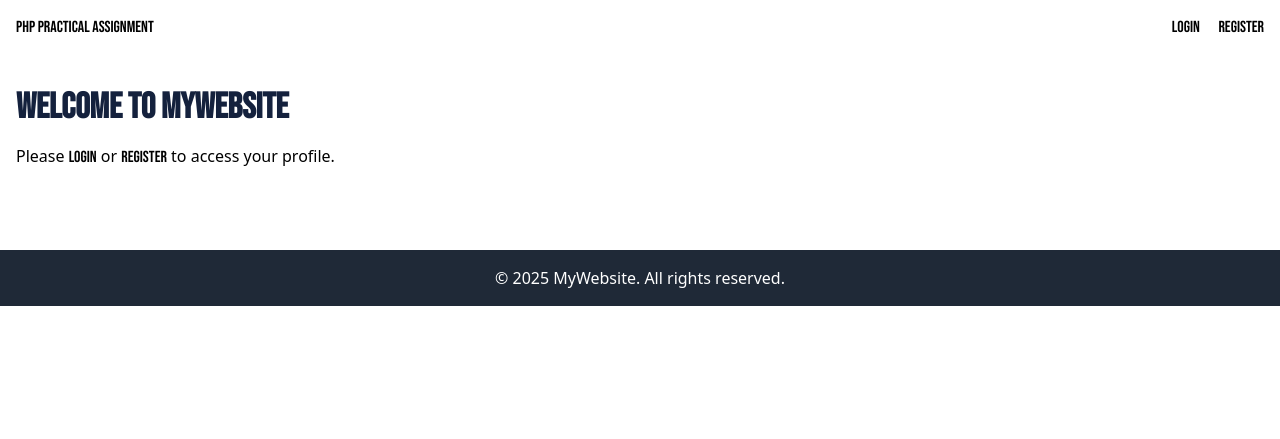
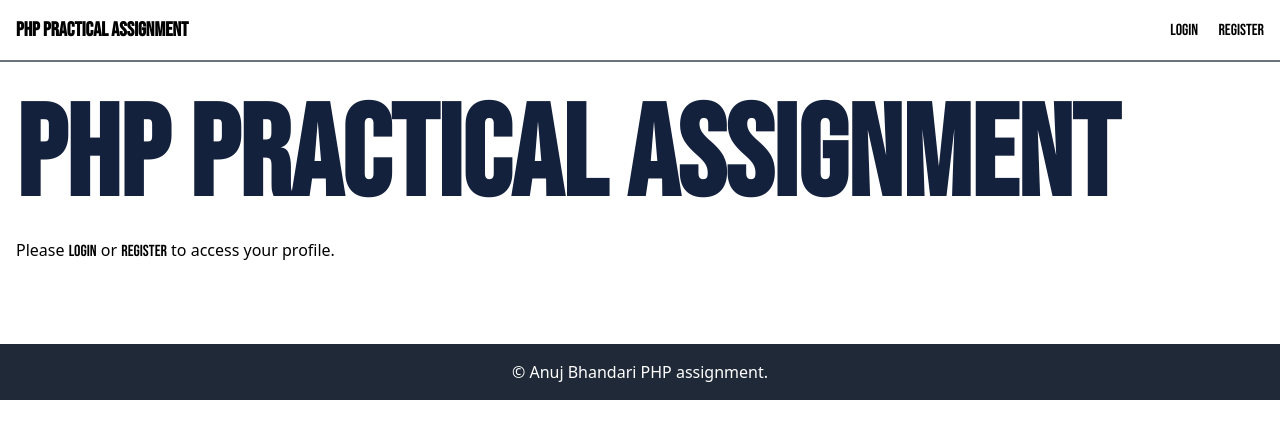
Before and after one commit to anuz505/PHP-practical-CRUD, a PHP site: page /index.php in a window 1280 px wide. Shown: the top 439 px of the page. Run offline with PHP 8.4, Linux system fonts and the light colour scheme.

Commit message:
style: update footer text and enhance header navigation for PHP assignment

```diff
--- a/index.php
+++ b/index.php
@@ -5,7 +5,7 @@ include 'partials/header.php';
 ?>
 
 <div class="container mx-auto px-4 py-8 bg-e5e5e5">
-    <h1 class="text-4xl font-bold mb-4" style="font-family: 'Bebas Neue', sans-serif; color: #14213d;">Welcome to MyWebsite</h1>
+    <h1 class="text-9xl font-bold mb-4" style="font-family: 'Bebas Neue', sans-serif; color: #14213d;">php Practical Assignment</h1>
     <?php if(isset($_SESSION['user_id'])): ?>
         <p class="mb-4" style="color: #000000;">Welcome back! Visit your <a href="profile.php" class="text-fca311" style="font-family: 'Bebas Neue', sans-serif;">profile</a> to manage your information.</p>
     <?php else: ?>
--- a/partials/footer.php
+++ b/partials/footer.php
@@ -2,7 +2,7 @@
 
     <footer class="bg-gray-800 text-white p-4 mt-8">
         <div class="container mx-auto text-center">
-            <p>&copy; 2025 MyWebsite. All rights reserved.</p>
+            <p>&copy; Anuj Bhandari PHP assignment.</p>
         </div>
     </footer>
 </body>
--- a/partials/header.php
+++ b/partials/header.php
@@ -9,8 +9,8 @@
     <link href="https://fonts.googleapis.com/css2?family=Roboto:wght@400;700&display=swap" rel="stylesheet">
 </head>
 <body class="bg-e5e5e5">
-    <nav class="bg-14213d p-4">
-        <div class="container mx-auto flex justify-between items-center >
+    <nav class="bg-14213d p-4 border-b-2 border-gray-500">
+        <div class="container mx-auto flex justify-between items-center ">
             <a href="index.php" class="text-fca311 text-xl font-bold" style="font-family: 'Bebas Neue', sans-serif;">PHP Practical Assignment</a>
             <div>
                 <?php if(isset($_SESSION['user_id'])): ?>
--- a/views/login.view.php
+++ b/views/login.view.php
@@ -1,7 +1,7 @@
 <?php
 include 'partials/header.php';
 ?>
-
+<div>
 <div class="container mx-auto px-4 py-8 bg-e5e5e5">
     <div class="max-w-md mx-auto bg-white rounded-lg shadow-md p-6">
         <h2 class="text-2xl font-bold mb-4" style="color: #14213d; font-family: 'Bebas Neue', sans-serif;">Login</h2>
--- a/views/profile.view.php
+++ b/views/profile.view.php
@@ -2,7 +2,7 @@
 include 'partials/header.php';
 ?>
 
-<div class="container mx-auto px-4 py-8" style="height: 80vh;">
+<div class="container mx-auto px-4 py-8" style="height: 100vh;">
     <div class="max-w-2xl mx-auto bg-white rounded-lg shadow-md p-6">
         <h2 class="text-2xl font-bold mb-4">Profile</h2>
 
--- a/views/register.view.php
+++ b/views/register.view.php
@@ -2,7 +2,7 @@
 include 'partials/header.php';
 ?>
 
-<div class="container mx-auto px-4 py-8 bg-e5e5e5">
+<div class="container mx-auto px-4 py-8 bg-e5e5e5 ">
     <div class="max-w-md mx-auto bg-white rounded-lg shadow-md p-6">
         <h2 class="text-2xl font-bold mb-4" style="color: #14213d; font-family: 'Bebas Neue', sans-serif;">Register</h2>
 
```
Also changed, not shown: uploads/67a1de6bc7a37.jpeg (added).
